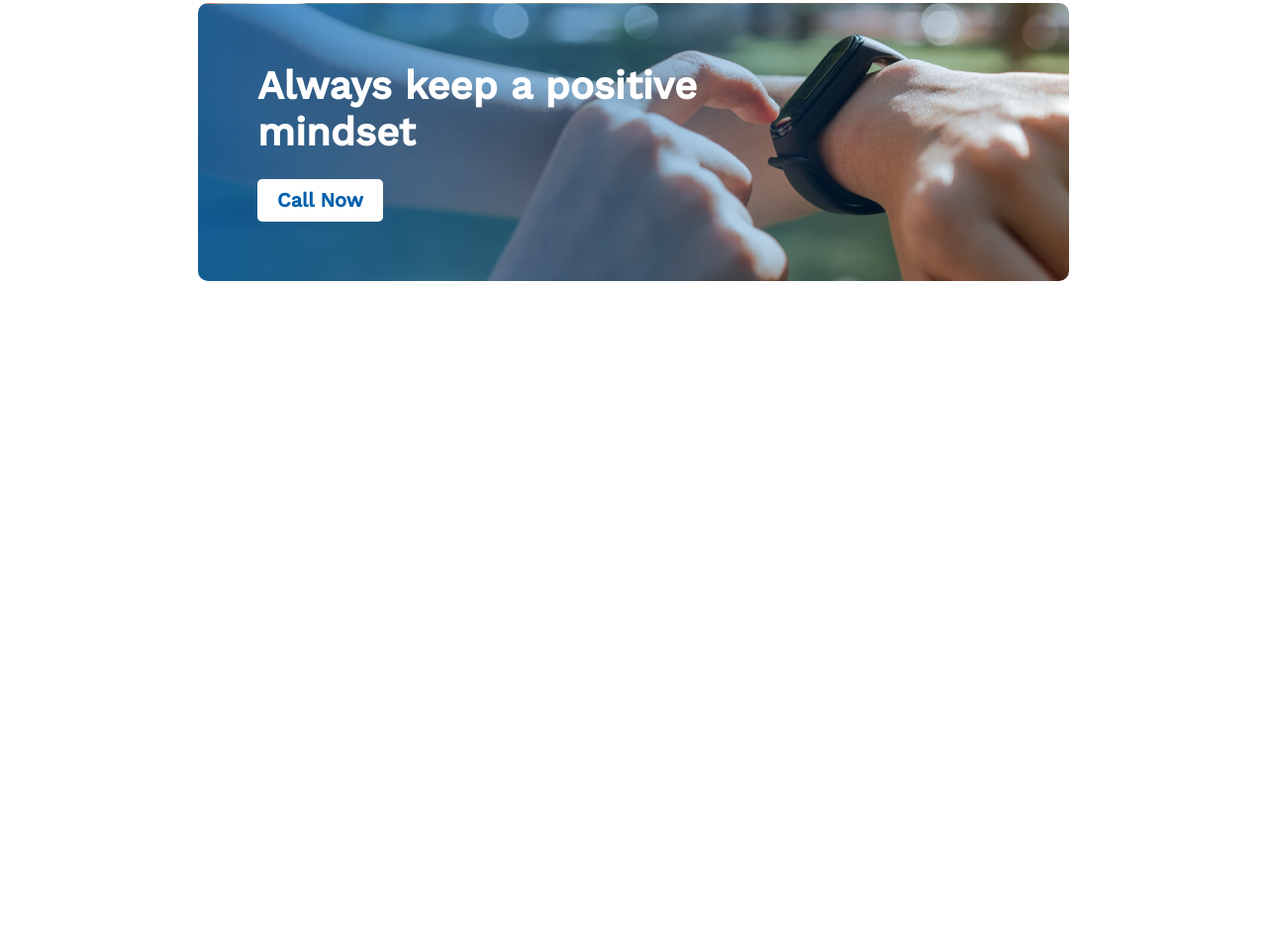
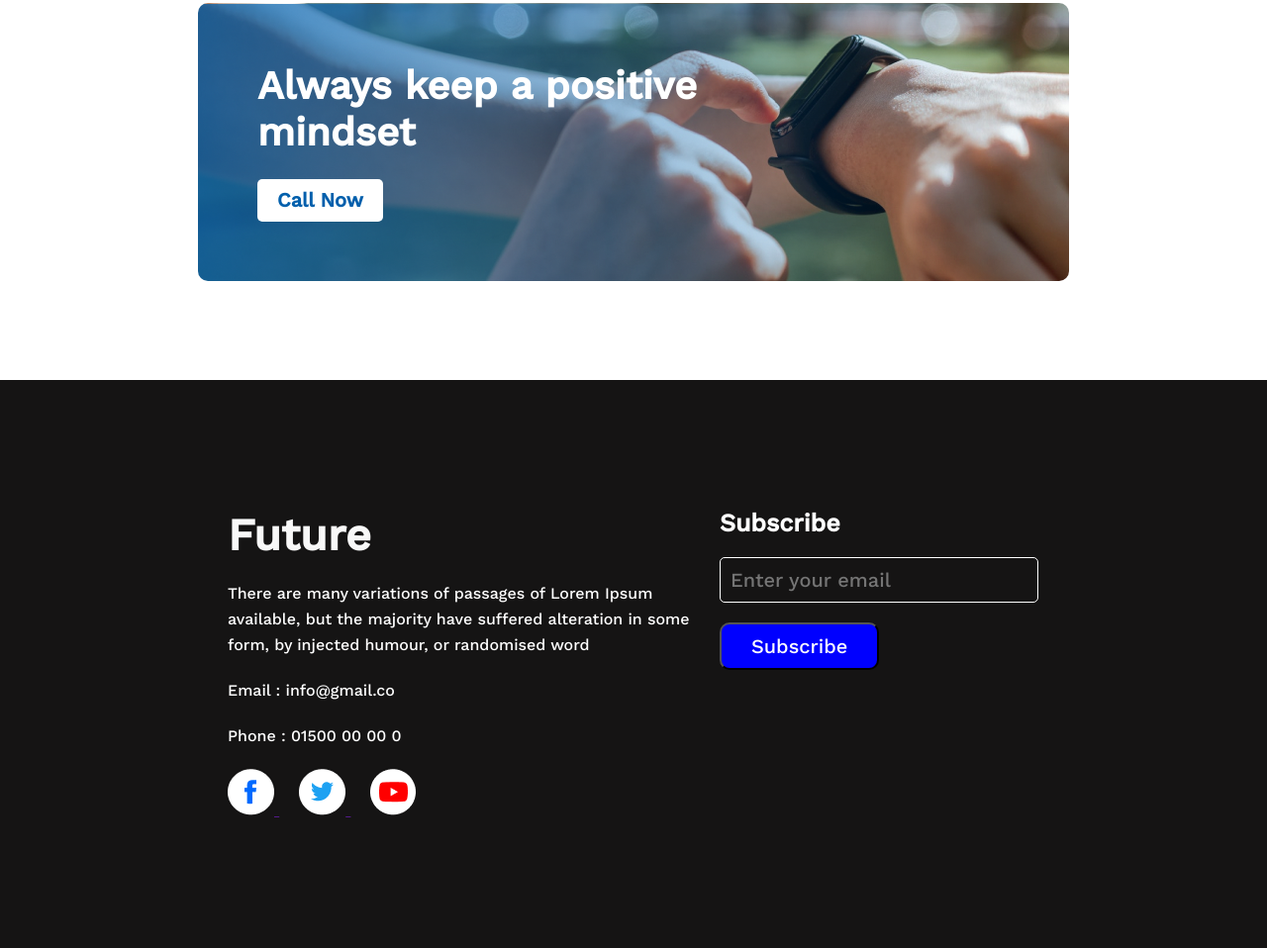
Before and after one commit to ahkamulbd/ResetB6Assignment1, a plain HTML site: page index.html in a window 1280 px wide. Shown: the part 1818-2776 px from the top of the page at 99% size. Before the commit the page ends 2202 px from the top, so only its background shows below. Drawn offline with nearby package versions, Linux system fonts and the light colour scheme.

Commit message:
Footer section done

```diff
--- a/css/style.css
+++ b/css/style.css
@@ -48,14 +48,14 @@ header section p {
 }
 
 /* ========================
-    Style of Main Section
+    Style for Main Section
 =========================== */
 main {
     margin-left: 200px;
     margin-right: 200px;
 }
 
-/* Style of My Failure Section */
+/* Style for My Failure Section */
 
 .my-failure {
     display: flex;
@@ -104,7 +104,7 @@ main {
     margin-bottom: 15px;
 }
 
-/* Style of My Plan Section */
+/* Style for My Plan Section */
 
 .plan-container {
     margin-bottom: 100px;
@@ -159,3 +159,72 @@ main {
     color: #FFFFFF;
     margin-bottom: 24px;
 }
+
+/* Style for Footer Section */
+
+.footer-container {
+    background: #151414;
+}
+
+.footer-body {
+    padding: 130px 230px;
+    display: flex;
+}
+
+.footer-left {
+    width: 500px;
+}
+
+.footer-left h2 {
+    font-weight: 700;
+    font-size: 45px;
+    line-height: 53px;
+    color: #F8F8F8;
+    margin-bottom: 20px;
+}
+
+.footer-left p {
+    font-weight: 300;
+    font-size: 16px;
+    line-height: 26px;
+    color: #FFFFFF;
+    margin-top: 20px;
+    margin-bottom: 20px;
+}
+
+.footer-container a {
+    margin-right: 20px;
+}
+
+.footer-right {
+    width: 325px;
+}
+
+.footer-right h4 {
+    font-weight: 600;
+    font-size: 25px;
+    line-height: 29px;
+    color: #FFFFFF;
+    margin-bottom: 20px;
+}
+
+#footer-email {
+    display: block;
+    width: 300px;
+    padding: 10px 10px;
+    background-color: #151414;
+    color: #FFFFFF;
+    border: 1px solid #FFFFFF;
+    border-radius: 5px;
+    margin-bottom: 20px;
+    font-size: 20px;
+}
+
+#footer-btn {
+    padding: 10px 30px;
+    background-color: blue;
+    color: white;
+    border-radius: 10px;
+    margin-bottom: 20px;
+    font-size: 20px;
+}
--- a/index.html
+++ b/index.html
@@ -91,9 +91,35 @@
                 <button class="btn-primary">Call Now</button>
             </div>
         </section>
-
     </main>
-    <footer></footer>
+    <footer class="footer-container">
+        <div class="footer-body">
+            <div class="footer-left">
+                <h2>Future</h2>
+                <p>There are many variations of passages of Lorem Ipsum
+                    available, but the majority have suffered alteration in some
+                    form, by injected humour, or randomised word</p>
+                <p>Email : info@gmail.co</p>
+                <p>Phone : 01500 00 00 0</p>
+                <div>
+                    <a href="">
+                        <img src="images/icons/fb.png" alt="Facebook Icon">
+                    </a>
+                    <a href="">
+                        <img src="images/icons/twitter.png" alt="Twitter Icon">
+                    </a>
+                    <a href="">
+                        <img src="images/icons/youtube.png" alt="Youtube Icon">
+                    </a>
+                </div>
+            </div>
+            <div class="footer-right">
+                <h4>Subscribe</h4>
+                <input type="email" name="" id="footer-email" placeholder="Enter your email">
+                <input type="button" value="Subscribe" id="footer-btn">
+            </div>
+        </div>
+    </footer>
 </body>
 
 </html>
```
Also changed, not shown: images/jhankar.jpg (added), images/sumit.jpg (added).
